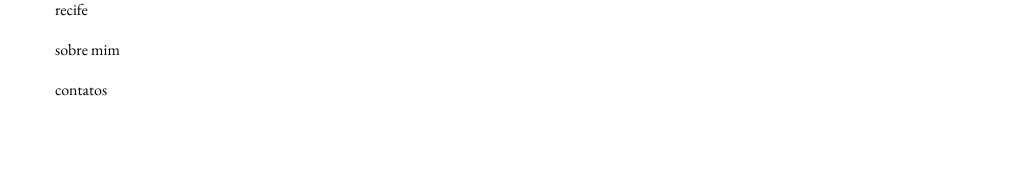
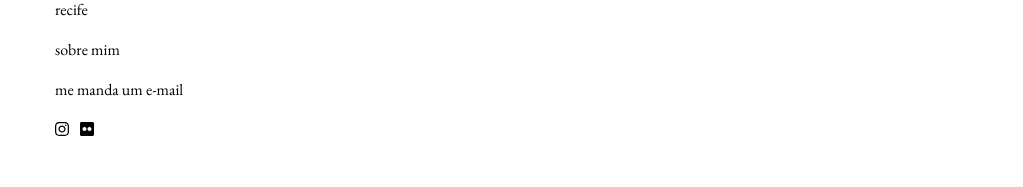
Before and after one commit to HaysaRodrigues/haysarodrigues, a React (Create React App) app: page / in a window 1280 px wide. Shown: the part 370-557 px from the top of the page, without its empty margins (0-1023 px from the left). Built offline with nearby package versions, Linux system fonts and the light colour scheme.

Commit message:
Put social media icons on menu

```diff
--- a/package.json
+++ b/package.json
@@ -4,6 +4,9 @@
   "homepage": "https://haysarodrigues.github.io/haysarodrigues",
   "private": true,
   "dependencies": {
+    "@fortawesome/fontawesome-svg-core": "^1.2.17",
+    "@fortawesome/free-brands-svg-icons": "^5.8.1",
+    "@fortawesome/react-fontawesome": "^0.1.4",
     "gh-pages": "^2.0.1",
     "react": "^16.8.6",
     "react-dom": "^16.8.6",
--- a/src/App.css
+++ b/src/App.css
@@ -37,6 +37,21 @@
   color: #424242;
 }
 
+.icon-items {
+  display: flex;
+  justify-content: flex-start;
+}
+
+.icon-item {
+  margin-right: 3%;
+  margin-top: 3%;
+}
+
+.contact {
+  text-decoration: none;
+  color: #000000;
+}
+
 .app-left-menu {
   margin-top: 15%;
 }
--- a/src/components/Menu.js
+++ b/src/components/Menu.js
@@ -1,4 +1,6 @@
 import React, { Component } from 'react'
+import { FontAwesomeIcon } from '@fortawesome/react-fontawesome'
+import { faInstagram, faFlickr } from "@fortawesome/free-brands-svg-icons"
 
 export default class Menu extends Component {
   render() {
@@ -12,7 +14,17 @@
             <li>interior de pernambuco</li>
             <li>recife</li>
             <li>sobre mim</li>
-            <li>contatos</li>
+            <li>
+              <a className="contact" href="mailto:rodrigues.haysa@gmail.com" target="blank">
+                me manda um e-mail
+              </a>
+            </li>
+            <li>
+              <div className="icon-items" >
+                  <FontAwesomeIcon className="icon-item" icon={faInstagram} color='#000000'/>
+                  <FontAwesomeIcon className="icon-item" icon={faFlickr} color='#000000'/>
+              </div>
+            </li>
           </ul>
         </nav>
       </div>
```
Also changed, not shown: 1 other file (tests, documents, lock files or other folders).
